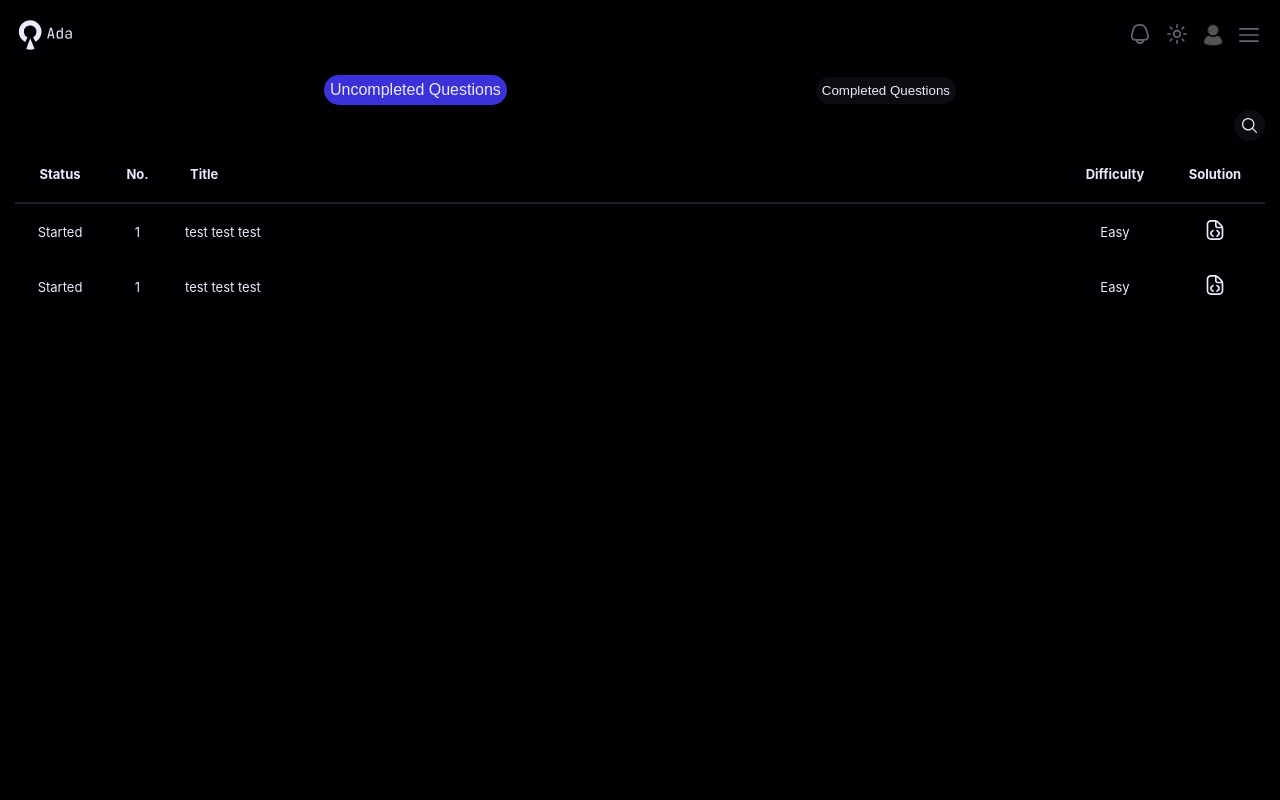
After one commit to AlgorithmicPV/Ada-Learning-Platform, a Flask app: page /practice-hub in a window 1280 px wide. The commit adds this page. Run offline with Flask 3, Linux system fonts and the light colour scheme; a user stored in the database is signed in; data comes from the database, SQL or seed files in the repository; data that the repository does not hold is empty; some web fonts are replaced.

Commit message:
Intial work on the Practice Hub Section -Make the Base HTML Layout and CSS stylings for the Practice HUb Section -Complete the Frontend of the page that shows Uncompleted Questions or Unsolved Questions

```diff
--- a/app.py
+++ b/app.py
@@ -13,7 +13,7 @@ from errors.handlers import errors
 from routes.ai_chat import ai_chat_bp
 from routes.compiler import compiler_bp
 from routes.community import community_bp
-
+from routes.practice_hub import practice_hub_bp
 
 load_dotenv()
 
@@ -45,6 +45,8 @@ app.register_blueprint(compiler_bp)
 
 app.register_blueprint(community_bp)
 
+app.register_blueprint(practice_hub_bp)
+
 
 @app.context_processor
 def inject_profile_pic():
--- /dev/null
+++ b/routes/practice_hub.py
@@ -0,0 +1,31 @@
+from flask import Blueprint, render_template, session, redirect, url_for
+import sqlite3
+
+practice_hub_bp = Blueprint("practice_hub", __name__)
+
+
+@practice_hub_bp.route("/practice-hub", methods=["GET", "POST"])
+def uncomplete_practice_questions():
+    if session.get("username"):
+        conn = sqlite3.connect("database/app.db")
+        cursor = conn.cursor()
+
+        cursor.execute("SELECT challenge_id FROM Challenge")
+        all_challenges_ids = cursor.fetchall()
+
+        # print(all_challenges_ids)
+        for challenge_id in all_challenges_ids:
+            # print(challenge_id[0])
+            cursor.execute("""
+                           SELECT status
+                           FROM Challenge_attempt
+                           WHERE challenge_id=?""", (challenge_id[0],))
+
+            status = cursor.fetchone()
+            if status == None:
+                print("havent Started")
+
+        page_title = "Unsolved"
+        return render_template("user/practice_hub/questions.html", page_title=page_title)
+    else:
+        return redirect(url_for("auth.login"))
--- /dev/null
+++ b/static/css/user/practice_hub/practice_hub_base.css
@@ -0,0 +1,139 @@
+:root {
+  --border-color: #ebe9fc22;
+  --second-text-color: #ebe9fc70;
+  --text-color: #ebe9fc;
+  --blocks-color: #0d0d11;
+  --primary-color: #3a31d8;
+  --home-text-color: #ebe9fc;
+}
+
+/* Styles for the sub-navigation bar in the Practice Hub section */
+.sub-navigation-bar-practice-hub {
+  width: 100%;
+  border-top: 2px solid var(--border-color);
+  border-bottom: 2px solid var(--border-color);
+  display: flex;
+  flex-direction: row;
+  align-items: center;
+  justify-content: space-between;
+  /* Ensures items are spaced evenly and moves the search bar to the right while keeping other on the left side */
+  padding-top: 5px;
+  /* Adds padding to the top of the sub-navigation bar  to prevent from touching with the top bar*/
+  padding-bottom: 5px;
+}
+
+/* Styles button elements within the sub-navigation bar */
+.sub-navigation-bar-practice-hub button {
+  border: none;
+  background-color: transparent;
+  cursor: pointer;
+  font-size: medium;
+}
+
+.sub-navigation-bar-practice-hub button:not(.sub-active) {
+  color: var(--second-text-color);
+}
+
+/* Styles for the active button in the sub-navigation bar */
+.sub-navigation-bar-practice-hub button:hover {
+  color: var(--text-color);
+}
+
+/* Styles for the active button in the sub-navigation bar */
+.sub-active {
+  color: var(--text-color);
+}
+
+/* Styles for the form element within the sub-navigation bar */
+.search-bar {
+  display: flex;
+  flex-direction: row;
+  align-items: center;
+  width: max-content;
+  background-color: var(--blocks-color);
+  padding: 15px;
+  /* Adds padding to the form for better appearance */
+  border-radius: 25px;
+  /* Rounds the corners of the form */
+}
+
+.search-bar input {
+  background-color: transparent;
+  /* Makes the input background transparent for modern design */
+  text-decoration: none;
+  color: var(--text-color);
+  font-size: medium;
+  border: none;
+  width: 250px;
+  caret-color: var(--primary-color);
+}
+
+.search-bar input:focus {
+  outline: none;
+}
+
+.search-bar svg {
+  height: 15px;
+  width: auto;
+  fill: var(--text-color);
+}
+
+.show-the-input-box {
+  display: none;
+  /* Hides the button to show the input box in larger screens */
+}
+
+/* Responsive styles for screens narrower than 1200px to improve layout on tablets and smaller devices */
+@media only screen and (max-width: 1280px) {
+  .cont {
+    overflow-x: hidden;
+    /* Prevents horizontal scrolling on smaller screens */
+  }
+
+  .sub-navigation-bar-practice-hub {
+    border: none;
+    flex-direction: column;
+    gap: 5px;
+    /* Adds space between the elements in the sub-navigation bar for clear visuals for users */
+  }
+
+  .menu {
+    width: 100%;
+    display: flex;
+    flex-direction: row;
+    align-items: center;
+    justify-content: space-evenly;
+  }
+
+  .sub-navigation-bar-practice-hub button:not(.sub-active) {
+    background-color: var(--blocks-color);
+    padding: 6px;
+    border-radius: 25px;
+    color: var(--text-color);
+    font-size: smaller;
+  }
+
+  .sub-active {
+    padding: 6px;
+    border-radius: 25px;
+    background-color: var(--primary-color) !important;
+    color: var(--home-text-color);
+  }
+
+  .search-bar {
+    padding: 2px;
+    align-self: flex-end;
+  }
+
+  .search-bar input {
+    display: none;
+  }
+
+  .search-btn {
+    display: none;
+  }
+
+  .show-the-input-box {
+    display: flex;
+  }
+}
--- /dev/null
+++ b/static/css/user/practice_hub/questions.css
@@ -0,0 +1,85 @@
+table {
+  border-collapse: collapse;
+  width: 100%;
+}
+
+tr:nth-child(1) {
+  border-bottom: 2px solid var(--border-color);
+}
+
+th {
+  padding: 20px;
+}
+
+th:nth-child(1) {
+  width: 100px;
+  text-align: center;
+}
+
+th:nth-child(2) {
+  width: 50px;
+  text-align: center;
+}
+
+th:nth-child(4),
+th:last-child {
+  width: 200px;
+  text-align: center;
+}
+
+
+th {
+  text-align: left;
+}
+
+td {
+  padding: 15px;
+}
+
+td:nth-child(1),
+td:nth-child(2),
+td:nth-child(4),
+td:last-child {
+  text-align: center;
+}
+
+td button {
+  border: none;
+  background-color: transparent;
+  cursor: pointer;
+}
+
+td button svg {
+  all: unset;
+  height: 25px;
+  fill: var(--text-color);
+}
+
+/* Responsive styles for screens narrower than 1200px to improve layout on tablets and smaller devices */
+@media only screen and (max-width: 1280px) {
+  table {
+    font-size: small;
+  }
+
+  th:nth-child(1) {
+    width: 50px;
+    text-align: center;
+  }
+
+  th:nth-child(2) {
+    width: 25px;
+    text-align: center;
+  }
+
+  th:nth-child(4),
+  th:last-child {
+    width: 60px;
+    text-align: center;
+  }
+
+  td button svg {
+    all: unset;
+    height: 20px;
+    fill: var(--text-color);
+  }
+}
--- /dev/null
+++ b/static/js/user/practice_hub/practice_hub_base.js
@@ -0,0 +1,63 @@
+//JavaScript for the Practice Hub base html page
+
+const show_search_box = document.querySelector(".show-the-input-box");
+
+let is_input_box_showing = false;
+
+// Function to toggle the visibility of the search input box
+const show_elements = () => {
+  document.querySelector(".search-bar input").style.display = "flex";
+  document.querySelector(".search-bar .search-btn").style.display = "flex";
+  show_search_box.style.display = "none";
+  is_input_box_showing = true;
+};
+
+// Function to hide the search input box
+const hide_elements = () => {
+  document.querySelector(".search-bar input").style.display = "none";
+  document.querySelector(".search-bar .search-btn").style.display = "none";
+  show_search_box.style.display = "flex";
+  is_input_box_showing = false;
+};
+
+// Event listener for the search box button
+// This will show the search input box when clicked if the screen width is less than 1200px
+show_search_box.addEventListener("click", () => {
+  if (window.innerWidth < 1200) {
+    if (is_input_box_showing == false) {
+      show_elements();
+    }
+  }
+});
+
+// Event listener for clicks on the document
+// This will hide the search input box if clicked outside of it when the screen width is less than 1200px
+// It checks if the clicked element is not the search box or its children
+document.addEventListener("click", (e) => {
+  if (window.innerWidth < 1200) {
+    if (e.target.classList[0] != undefined) {
+      hide_elements();
+    }
+  }
+});
+
+// Function to show the search box when the window is loaded or resized
+const show_the_search_Box = () => {
+  if (window.innerHeight >= 1200) {
+    show_elements();
+  }
+};
+
+window.addEventListener("load", show_the_search_Box, false); // Show the search box when the page loads
+window.addEventListener("resize", show_the_search_Box, false); // Show the search box when the window is resized
+// Also call the function on window resize to ensure the search box is displayed correctly
+window.onresize = show_the_search_Box;
+
+// Function to clear the search input when the page is shown
+const clearinput = () => {
+  document.getElementById("search").value = "";
+};
+
+// Add an event listener to clear the input when the page is shown, this is useful for when the user navigates back to this page
+// The user doesn't clear the input manually
+window.addEventListener("pageshow", clearinput);
--- a/templates/user/base.html
+++ b/templates/user/base.html
@@ -65,7 +65,8 @@
                 </svg>
                 <p>My Course</p>
             </button>
-            <button class="practice-hub-btn">
+            <button class="practice-hub-btn {% if request.path.startswith('/practice-hub') %}active{% endif %}"
+                     onclick="window.location.href='{{ url_for("practice_hub.uncomplete_practice_questions") }}'">
                 <svg xmlns="http://www.w3.org/2000/svg"
                      id="Layer_1"
                      data-name="Layer 1"
@@ -151,7 +152,7 @@
                 </svg>
                 <p>My Course</p>
             </button>
-            <button class="practice-hub-btn">
+            <button class="practice-hub-btn {% if request.path.startswith('/practice-hub') %}active{% endif %}">
                 <svg xmlns="http://www.w3.org/2000/svg"
                      id="Layer_1"
                      data-name="Layer 1"
--- /dev/null
+++ b/templates/user/practice_hub/practice_hub_base.html
@@ -0,0 +1,43 @@
+{% extends 'user/base.html' %}
+{% block title %}{% endblock %}
+{%
+block extra_css %}
+<link rel="stylesheet" href="{{ url_for('static', filename = 'css/user/practice_hub/practice_hub_base.css') }}" />
+{% endblock %}
+{% block content %}
+<!-- Sub Navigation Bar -->
+<div class="sub-navigation-bar-practice-hub">
+  <!--navigation buttons-->
+  <div class="menu">
+    <button class="{% if request.path == '/practice-hub' %}sub-active{% endif %}"
+      onclick="window.location.href='{{ url_for("practice_hub.uncomplete_practice_questions") }}'">Uncompleted
+      Questions</button>
+    <button class="">
+      Completed Questions
+    </button>
+  </div>
+  <!--End navigation buttons-->
+  <!--Search bar-->
+  <form class="search-bar" action="{{ form_action }}" method="Get" autocomplete="off">
+    <!--Below button only apears in the small screen to show the input box-->
+    <button class="show-the-input-box" type="button">
+      <svg xmlns="http://www.w3.org/2000/svg" id="Outline" viewBox="0 0 24 24" width="512" height="512">
+        <path
+          d="M23.707,22.293l-5.969-5.969a10.016,10.016,0,1,0-1.414,1.414l5.969,5.969a1,1,0,0,0,1.414-1.414ZM10,18a8,8,0,1,1,8-8A8.009,8.009,0,0,1,10,18Z" />
+      </svg>
+    </button>
+    <button type="submit" class="search-btn">
+      <svg xmlns="http://www.w3.org/2000/svg" id="Outline" viewBox="0 0 24 24" width="512" height="512">
+        <path
+          d="M23.707,22.293l-5.969-5.969a10.016,10.016,0,1,0-1.414,1.414l5.969,5.969a1,1,0,0,0,1.414-1.414ZM10,18a8,8,0,1,1,8-8A8.009,8.009,0,0,1,10,18Z" />
+      </svg>
+    </button>
+    <input type="text" name="search" id="search" placeholder="Search" />
+  </form>
+  <!--End Search bar-->
+</div>
+<!--End Sub Navigation Bar-->
+{% endblock %}
+{% block extra_js %}
+<script src="{{ url_for('static', filename = 'js/user/practice_hub/practice_hub_base.js')}}"></script>
+{% endblock %}
--- /dev/null
+++ b/templates/user/practice_hub/questions.html
@@ -0,0 +1,36 @@
+{% extends
+'user/practice_hub/practice_hub_base.html' %}
+{% block title %}Practice hub - {{ page_title }}{% endblock %}
+{% block extra_css %}
+    {{ super() }}
+    <link rel="stylesheet"
+          href="{{ url_for('static', filename = 'css/user/practice_hub/questions.css') }}" />
+{% endblock %}
+{% block content %}
+    {{ super() }}
+    <div class="unanswered-questions-wrapper">
+      <table>
+        <tr>
+          <th>Status</th>
+          <th>No.</th>
+          <th>Title</th>
+          <th>Difficulty</th>
+          <th>Solution</th>
+        </tr>
+        <tr>
+          <td>Started</td>
+          <td>1</td>
+          <td>test test test</td>
+          <td>Easy</td>
+          <td><button><svg xmlns="http://www.w3.org/2000/svg" id="Layer_1" data-name="Layer 1" viewBox="0 0 24 24" width="512" height="512"><path d="M8.293,15.36c-.39,.39-.39,1.024,0,1.415l2.019,2.019c.391,.391,.391,1.023,0,1.414-.195,.195-.451,.293-.707,.293s-.512-.098-.707-.293l-2.019-2.019c-1.17-1.169-1.17-3.073,0-4.243l2.062-2.062c.391-.391,1.023-.391,1.414,0,.391,.39,.391,1.023,0,1.414l-2.062,2.062Zm6.766-3.477c-.391-.391-1.023-.391-1.414,0-.391,.39-.391,1.023,0,1.414l2.062,2.062c.39,.39,.39,1.024,0,1.415l-2.019,2.019c-.391,.391-.391,1.023,0,1.414,.195,.195,.451,.293,.707,.293s.512-.098,.707-.293l2.019-2.019c1.17-1.169,1.17-3.073,0-4.243l-2.062-2.062Zm6.941-1.398v8.515c0,2.757-2.243,5-5,5H7c-2.757,0-5-2.243-5-5V5C2,2.243,4.243,0,7,0h4.515c1.87,0,3.627,.728,4.95,2.05l3.485,3.485c1.322,1.322,2.05,3.08,2.05,4.95ZM15.05,3.464c-.318-.318-.671-.587-1.05-.805V7c0,.551,.449,1,1,1h4.341c-.218-.379-.487-.733-.805-1.05l-3.485-3.485Zm4.95,7.021c0-.163-.008-.325-.023-.485h-4.977c-1.654,0-3-1.346-3-3V2.023c-.16-.015-.322-.023-.485-.023H7c-1.654,0-3,1.346-3,3v14c0,1.654,1.346,3,3,3h10c1.654,0,3-1.346,3-3V10.485Z"/></svg></button></td>
+        </tr>
+         <tr>
+          <td>Started</td>
+          <td>1</td>
+          <td>test test test</td>
+          <td>Easy</td>
+          <td><button><svg xmlns="http://www.w3.org/2000/svg" id="Layer_1" data-name="Layer 1" viewBox="0 0 24 24" width="512" height="512"><path d="M8.293,15.36c-.39,.39-.39,1.024,0,1.415l2.019,2.019c.391,.391,.391,1.023,0,1.414-.195,.195-.451,.293-.707,.293s-.512-.098-.707-.293l-2.019-2.019c-1.17-1.169-1.17-3.073,0-4.243l2.062-2.062c.391-.391,1.023-.391,1.414,0,.391,.39,.391,1.023,0,1.414l-2.062,2.062Zm6.766-3.477c-.391-.391-1.023-.391-1.414,0-.391,.39-.391,1.023,0,1.414l2.062,2.062c.39,.39,.39,1.024,0,1.415l-2.019,2.019c-.391,.391-.391,1.023,0,1.414,.195,.195,.451,.293,.707,.293s.512-.098,.707-.293l2.019-2.019c1.17-1.169,1.17-3.073,0-4.243l-2.062-2.062Zm6.941-1.398v8.515c0,2.757-2.243,5-5,5H7c-2.757,0-5-2.243-5-5V5C2,2.243,4.243,0,7,0h4.515c1.87,0,3.627,.728,4.95,2.05l3.485,3.485c1.322,1.322,2.05,3.08,2.05,4.95ZM15.05,3.464c-.318-.318-.671-.587-1.05-.805V7c0,.551,.449,1,1,1h4.341c-.218-.379-.487-.733-.805-1.05l-3.485-3.485Zm4.95,7.021c0-.163-.008-.325-.023-.485h-4.977c-1.654,0-3-1.346-3-3V2.023c-.16-.015-.322-.023-.485-.023H7c-1.654,0-3,1.346-3,3v14c0,1.654,1.346,3,3,3h10c1.654,0,3-1.346,3-3V10.485Z"/></svg></button></td>
+        </tr>
+      </table>
+    </div>
+{% endblock %}
```
Also changed, not shown: test.py (deleted, +0 -60 lines), database/app.db, routes/settings.py (added).
